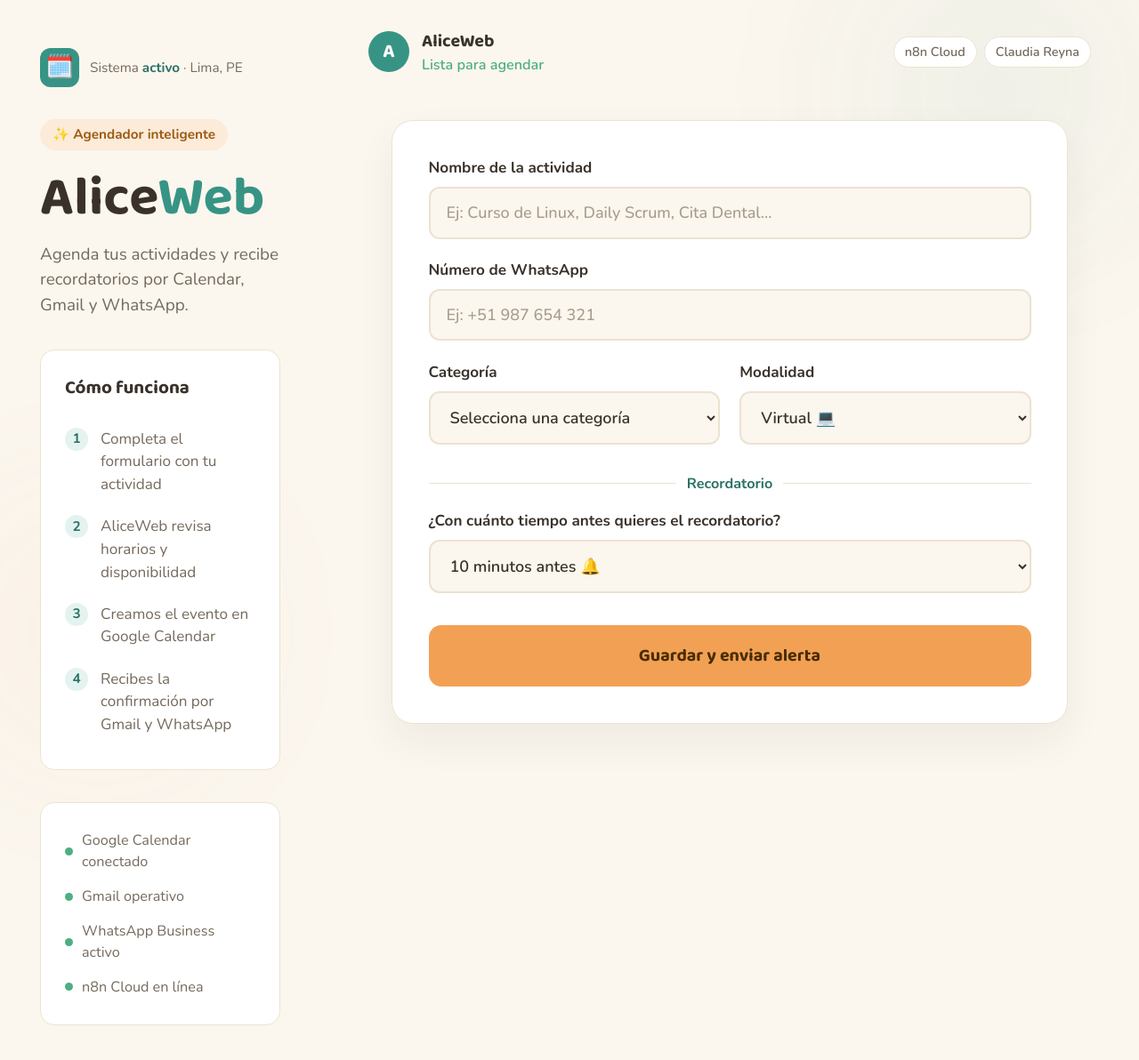
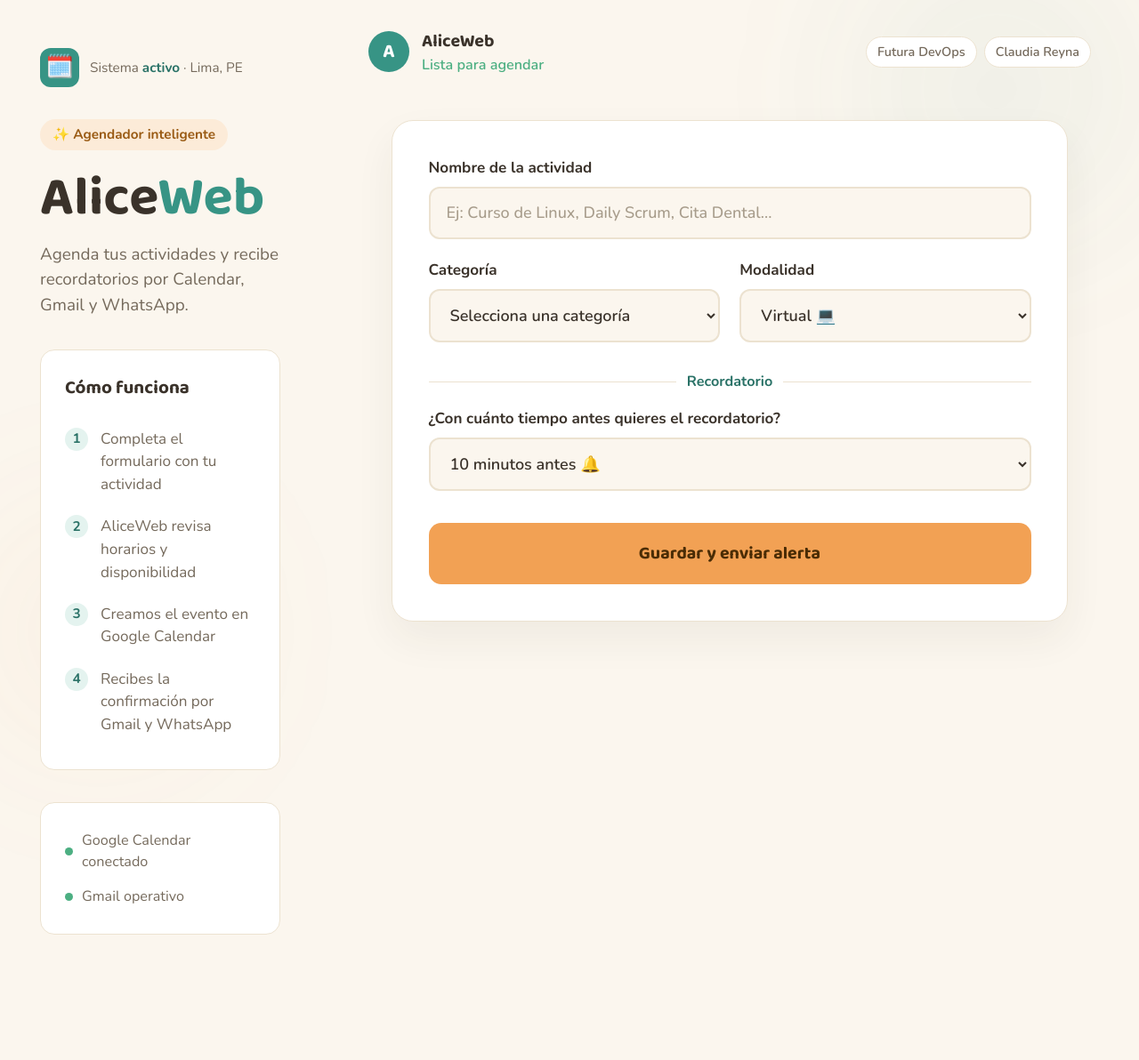
Before and after one commit to ClauReyna/AliceCalendar, a website: page index.html in a window 1280 px wide. Shown: the whole page at 89% size. After the commit the page ends 1105 px from the top, so only its background shows below. Drawn offline with nearby package versions, Linux system fonts and the light colour scheme.

Commit message:
sin whatsapp
Removed WhatsApp Business and n8n Cloud status rows, and updated tags.

```diff
--- a/index.html
+++ b/index.html
@@ -627,8 +627,6 @@
             <div class="status-card">
                 <div class="status-row"><div class="status-dot"></div> Google Calendar conectado</div>
                 <div class="status-row"><div class="status-dot"></div> Gmail operativo</div>
-                <div class="status-row"><div class="status-dot"></div> WhatsApp Business activo</div>
-                <div class="status-row"><div class="status-dot"></div> n8n Cloud en línea</div>
             </div>
         </aside>
 
@@ -643,7 +641,7 @@
                     </div>
                 </div>
                 <div class="header-tags">
-                    <div class="tag">n8n Cloud</div>
+                    <div class="tag">Futura DevOps</div>
                     <div class="tag">Claudia Reyna</div>
                 </div>
             </div>
@@ -657,12 +655,6 @@
                                 <label class="field-label" for="activityName">Nombre de la actividad</label>
                                 <input class="field-input" type="text" id="activityName" required
                                     placeholder="Ej: Curso de Linux, Daily Scrum, Cita Dental...">
-                            </div>
-
-                            <div class="field-group full-width">
-                                <label class="field-label" for="phone">Número de WhatsApp</label>
-                                <input class="field-input" type="tel" id="phone" required
-                                    placeholder="Ej: +51 987 654 321">
                             </div>
 
                             <div class="field-group" id="categoryGroup">
```
